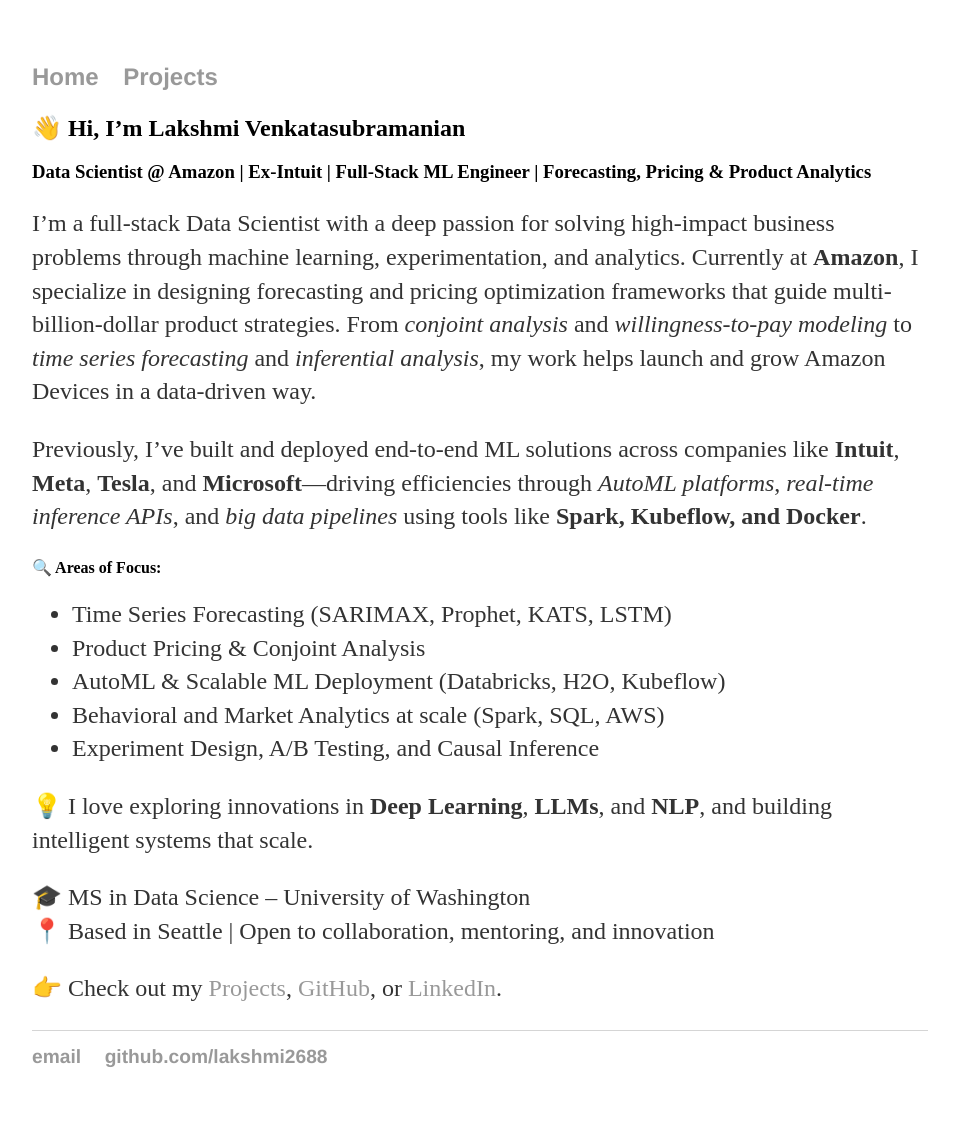
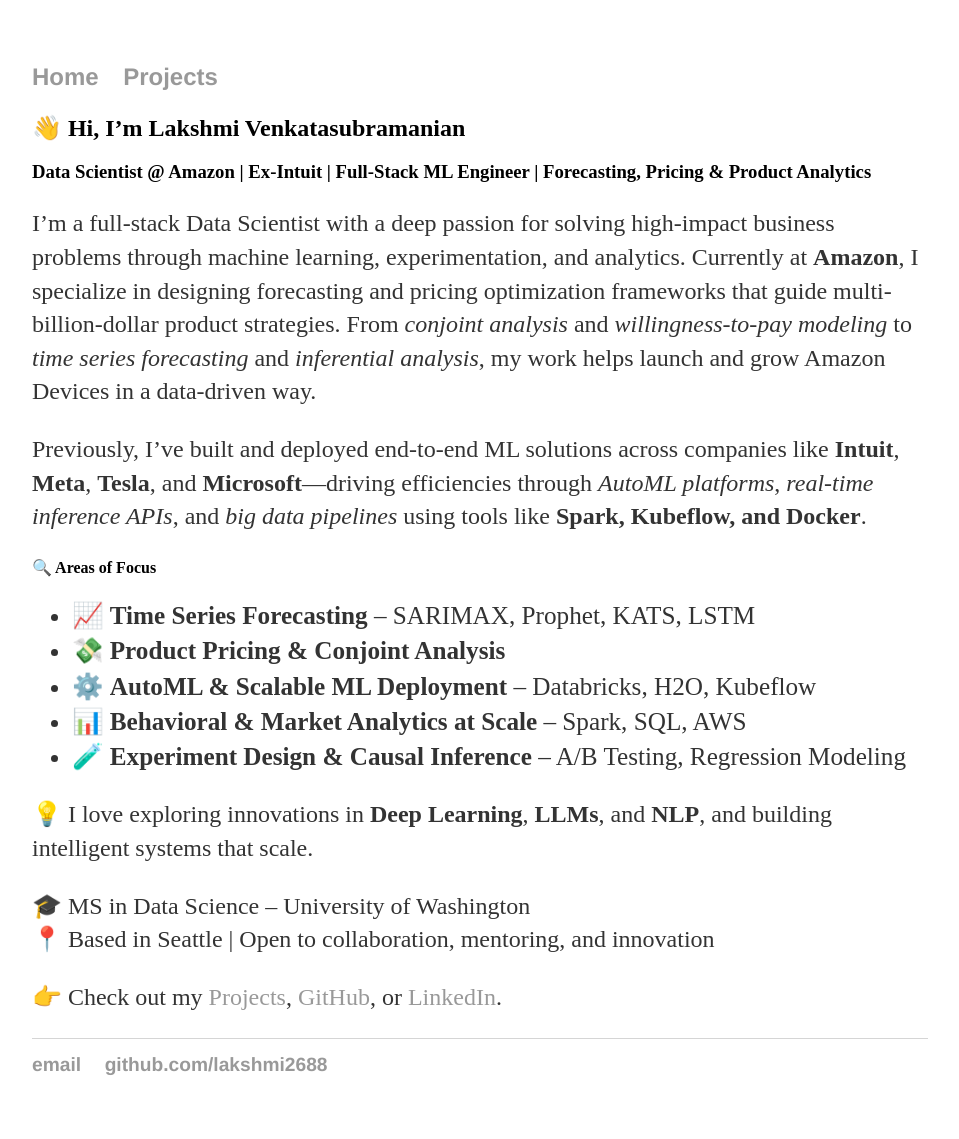
Before and after one commit to lakshmi2688/lakshmi2688.github.io, a Jekyll site: the page built from index.html, in a window 1280 px wide. Shown: the whole page, without its empty margins (160-1119 px from the left). Built offline with Jekyll 4.4.1, drawn with Linux system fonts in a browser that asks for light colours.

Commit message:
Update index.html

```diff
--- a/index.html
+++ b/index.html
@@ -19,14 +19,15 @@
     <em>real-time inference APIs</em>, and <em>big data pipelines</em> using tools like <strong>Spark, Kubeflow, and Docker</strong>.
   </p>
 
-  <h4>🔍 Areas of Focus:</h4>
-  <ul>
-    <li>Time Series Forecasting (SARIMAX, Prophet, KATS, LSTM)</li>
-    <li>Product Pricing & Conjoint Analysis</li>
-    <li>AutoML & Scalable ML Deployment (Databricks, H2O, Kubeflow)</li>
-    <li>Behavioral and Market Analytics at scale (Spark, SQL, AWS)</li>
-    <li>Experiment Design, A/B Testing, and Causal Inference</li>
-  </ul>
+  <h4>🔍 Areas of Focus</h4>
+<ul style="line-height: 1.8; font-size: 1.05rem; font-weight: 500;">
+  <li>📈 <strong>Time Series Forecasting</strong> – SARIMAX, Prophet, KATS, LSTM</li>
+  <li>💸 <strong>Product Pricing & Conjoint Analysis</strong></li>
+  <li>⚙️ <strong>AutoML & Scalable ML Deployment</strong> – Databricks, H2O, Kubeflow</li>
+  <li>📊 <strong>Behavioral & Market Analytics at Scale</strong> – Spark, SQL, AWS</li>
+  <li>🧪 <strong>Experiment Design & Causal Inference</strong> – A/B Testing, Regression Modeling</li>
+</ul>
+
 
   <p>
     💡 I love exploring innovations in <strong>Deep Learning</strong>, <strong>LLMs</strong>, and <strong>NLP</strong>, and building intelligent systems that scale.
```
